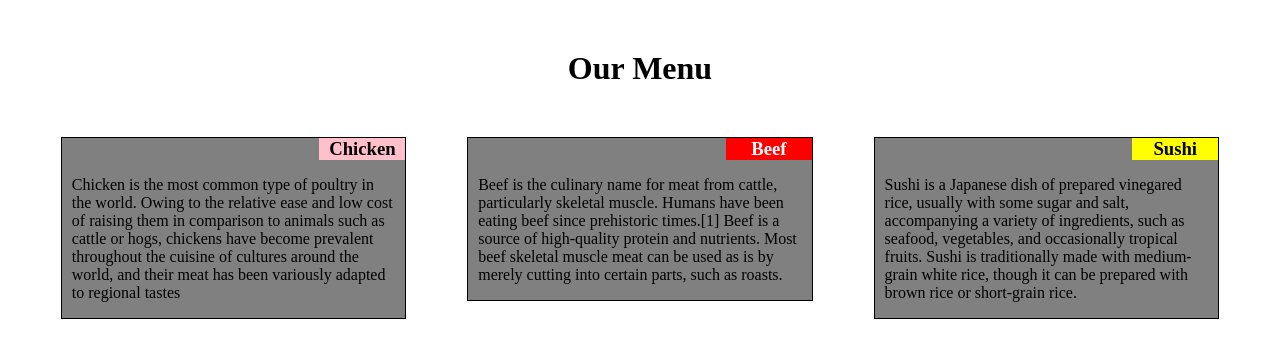
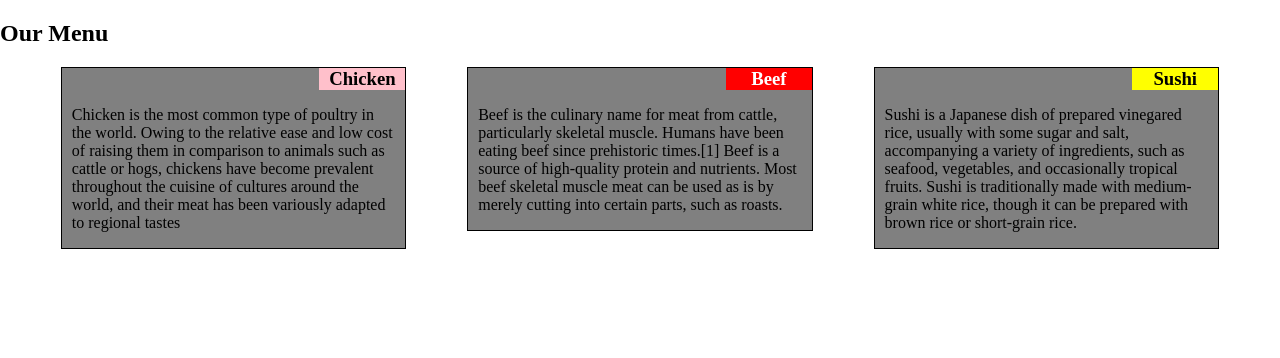
Before and after one commit to ronjacobvarghese/Coursera, a plain HTML site: page module-2/index.html in a window 1280 px wide. Drawn offline with Linux system fonts and the light colour scheme.

Commit message:
this is a new sample commit

```diff
--- a/module-2/index.html
+++ b/module-2/index.html
@@ -5,7 +5,7 @@
 	<title>Assignment solution for module 2</title>
 </head>
 <body>
-	<h1>Our Menu</h1>
+	<h2>Our Menu</h2>
 	<div class="row">
 		<div id="chick" class="column">
 			<div class="coltitle">
```
